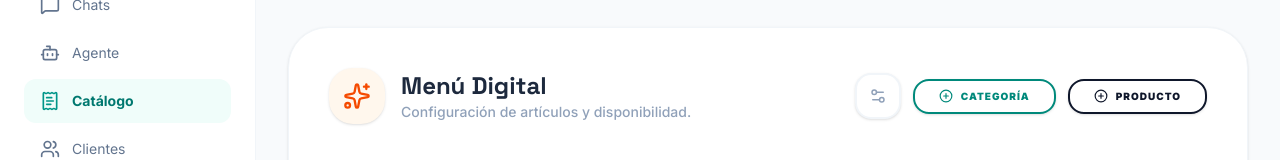
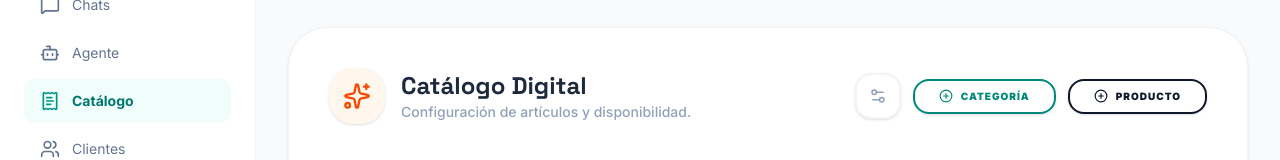
Before and after one commit to Farmaco777/AgentWhatsappMultiTenat, a Next.js app: page /catalogo in a window 1280 px wide. Shown: the part 169-329 px from the top of the page. Built offline with nearby package versions, Linux system fonts and the light colour scheme.

Commit message:
UI: Renombrar Menú Digital a Catálogo Digital

```diff
--- a/app/(dashboard)/catalogo/page.tsx
+++ b/app/(dashboard)/catalogo/page.tsx
@@ -113,7 +113,7 @@ export default function CatalogoPage() {
               <Sparkles size={28} />
             </div>
             <div>
-              <h3 className="text-2xl font-black text-slate-800">Menú Digital</h3>
+              <h3 className="text-2xl font-black text-slate-800">Catálogo Digital</h3>
               <p className="text-sm text-slate-400 font-medium">Configuración de artículos y disponibilidad.</p>
             </div>
           </div>
```
